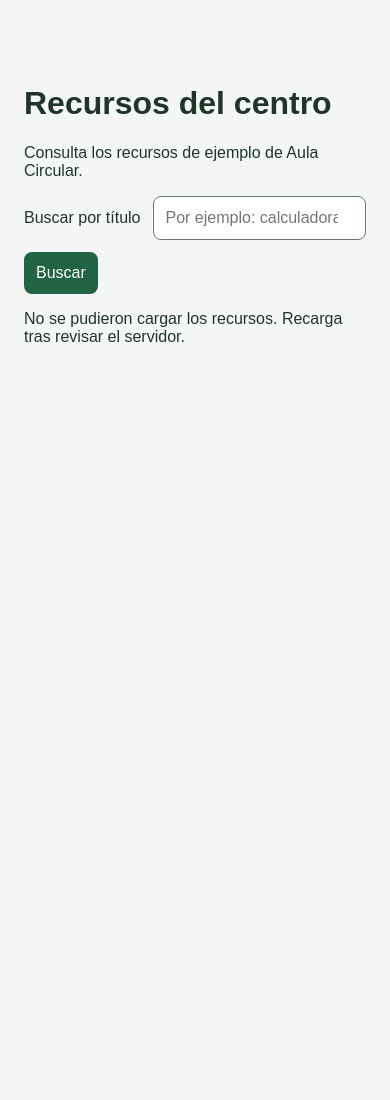
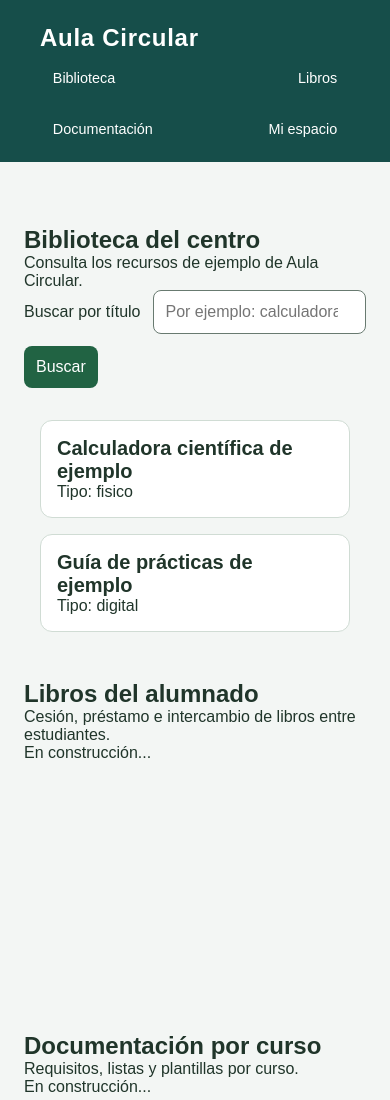
Before and after one commit to danielgomezdefigueroa-code/Aula-Circular, a website: page public/index.html in a window 390 px wide. Shown: the top 1100 px of the page. Before the commit the page ends 844 px from the top, so only its background shows below. Drawn offline with Linux system fonts and the light colour scheme; no server answers.

Commit message:
navegacion responsive, html de prueba

```diff
--- /dev/null
+++ b/public/css/estilo.css
@@ -0,0 +1,152 @@
+
+:root {
+  --crema: #F5F3EB;
+  --verde-petróleo: #164E4A;
+  --carbón: #20352A;
+  --coral: #DB7868;
+}
+
+/* --- Reset y bases --- */
+* { box-sizing: border-box; margin: 0; padding: 0 }
+
+/* Scroll padding para header sticky: deja espacio al hacer scroll a anclas */
+html {
+  scroll-padding-top: 4rem;
+}
+
+/* Cuerpo de la página */
+body {
+  margin: 0;
+  font-family: Arial, sans-serif;
+  background: #f3f6f4;
+  color: #20352a;
+}
+main {
+  max-width: 850px;
+  margin: 40px auto;
+  padding: 24px;
+}
+form {
+  display: flex;
+  gap: 12px;
+  flex-wrap: wrap;
+  align-items: center;
+}
+input, button {
+  padding: 12px;
+  font: inherit;
+  border-radius: 8px;
+}
+input {
+  border: 1px solid #687a70;
+  flex: 1;
+  min-width: 160px;
+}
+button {
+  border: 0;
+  background: #216343;
+  color: white;
+  cursor: pointer;
+}
+ul {
+  padding: 0;
+  list-style: none;
+  display: grid;
+  grid-template-columns: repeat(auto-fit, minmax(240px, 1fr));
+  gap: 16px;
+}
+li {
+  background: white;
+  padding: 20px;
+  border: 1px solid #d0dcd4;
+  border-radius: 12px;
+}
+li h2 { margin-top: 0; font-size: 20px; }
+li p { margin-bottom: 0; }
+
+/* Contenedor máximo: 850px, centrado en pantalla */
+.max-w {
+  max-width: 850px;
+  margin: 0 auto;
+  padding: 0.5rem 1rem 0;
+}
+
+/* --- Header (navegación principal) --- */
+header {
+  background: var(--verde-petróleo);
+  color: white;
+  padding: 1rem 1.5rem;
+  position: sticky;
+  top: 0;
+  z-index: 100;
+}
+
+.brand {
+  font-weight: 750;
+  letter-spacing: .03em;
+  font-size: clamp(1.5rem, 4vw, 2rem);
+}
+
+/* --- Nav principal --- */
+.nav {
+  display: flex;
+  gap: 1rem;
+  align-items: center;
+  flex-wrap: wrap;
+  margin-top: .5rem;
+}
+
+/* Enlaces del menú */
+.nav-link {
+  color: white;
+  text-decoration: none;
+  padding: .5rem .8rem;
+  border-radius: 8px;
+  font-size: .9rem;
+  transition: background .2s;
+}
+
+.nav-link:hover { background: rgba(255,255,255,.2); }
+
+/* ==============================================================
+   MODOS RESPONSIVE
+   ============================================================== */
+
+/* ESCRITORIO > 768px */
+@media(min-width:769px) {
+  .nav { gap: 1.5rem; }
+}
+
+/* MÓVIL < 768px */
+@media(max-width:768px) {
+  .nav { justify-content: space-between; }
+  .nav-link { width: 45%; margin: .2rem 0; }
+}
+
+/* MÓVIL MUY ESTRECHO < 480px */
+@media(max-width:480px) {
+  .nav { overflow-x: auto; white-space: nowrap; }
+  .nav-link { width: auto; margin: .1rem 0; }
+}
+
+.tarjeta-grid {
+  display: grid;
+  grid-template-columns: repeat(auto-fit, minmax(240px, 1fr));
+  gap: 1rem;
+  margin-top: 1rem;
+  list-style: none;
+  padding: 1rem;
+}
+
+.tarjeta {
+  background: white;
+  border: 1px solid #d0dcd4;
+  border-radius: 12px;
+  padding: 1rem;
+}
+
+.seccion {
+  min-height: 320px;
+  margin-bottom: 2rem;
+  scroll-margin-top: 4rem;
+}
--- a/public/index.html
+++ b/public/index.html
@@ -4,60 +4,23 @@
   <meta charset="utf-8">
   <meta name="viewport" content="width=device-width, initial-scale=1">
   <title>Aula Circular · laboratorio</title>
-  <style>
-    body {
-      margin: 0;
-      font-family: Arial, sans-serif;
-      background: #f3f6f4;
-      color: #20352a;
-    }
-    main {
-      max-width: 850px;
-      margin: 40px auto;
-      padding: 24px;
-    }
-    form {
-      display: flex;
-      gap: 12px;
-      flex-wrap: wrap;
-      align-items: center;
-    }
-    input, button {
-      padding: 12px;
-      font: inherit;
-      border-radius: 8px;
-    }
-    input {
-      border: 1px solid #687a70;
-      flex: 1;
-      min-width: 160px;
-    }
-    button {
-      border: 0;
-      background: #216343;
-      color: white;
-      cursor: pointer;
-    }
-    ul {
-      padding: 0;
-      list-style: none;
-      display: grid;
-      grid-template-columns: repeat(auto-fit, minmax(240px, 1fr));
-      gap: 16px;
-    }
-    li {
-      background: white;
-      padding: 20px;
-      border: 1px solid #d0dcd4;
-      border-radius: 12px;
-    }
-    li h2 { margin-top: 0; font-size: 20px; }
-    li p { margin-bottom: 0; }
-  </style>
+  <link rel="stylesheet" href="css/estilo.css">
 </head>
 <body>
-  <main>
-    <h1>Recursos del centro</h1>
+    <header>
+      <div class="max-w">
+        <span class="brand">Aula Circular</span>
+        <nav class="nav" aria-label="Navegación principal">
+          <a href="#biblioteca" class="nav-link">Biblioteca</a>
+          <a href="#libros" class="nav-link">Libros</a>
+          <a href="#documentacion" class="nav-link">Documentación</a>
+          <a href="#mi-espacio" class="nav-link">Mi espacio</a>
+        </nav>
+      </div>
+    </header>
+    <main class="contenido">
+      <section id="biblioteca" class="seccion">
+        <h2>Biblioteca del centro</h2>
         <p>Consulta los recursos de ejemplo de Aula Circular.</p>
         <form id="filtro">
           <label for="busqueda">Buscar por título</label>
@@ -65,9 +28,68 @@
                 placeholder="Por ejemplo: calculadora">
           <button type="submit">Buscar</button>
         </form>
-    <p id="estado" role="status">Cargando…</p>
-    <ul id="recursos"></ul>
+        <ul id="recursos" class="tarjeta-grid"></ul>
+        <!--<script type="module" src="/catalogo.mjs"></script> script main (modificación de prueba)-->
+      </section>
+
+      <section id="libros" class="seccion">
+        <h2>Libros del alumnado</h2>
+        <p>Cesión, préstamo e intercambio de libros entre estudiantes.</p>
+        <p>En construcción...</p>
+      </section>
+
+      <section id="documentacion" class="seccion">
+        <h2>Documentación por curso</h2>
+        <p>Requisitos, listas y plantillas por curso.</p>
+        <p>En construcción...</p>
+      </section>
+
+      <section id="mi-espacio" class="seccion">
+        <h2>Mi espacio</h2>
+        <p>Tus solicitudes, préstamos, publicaciones e historial.</p>
+        <p>En construcción...</p>
+      </section>
     </main>
-  <script type="module" src="/catalogo.mjs"></script>
+
+    <script>
+      const datosEstandar = [
+        { id: 1, titulo: 'Calculadora científica de ejemplo', tipo: 'fisico' },
+        { id: 2, titulo: 'Guía de prácticas de ejemplo', tipo: 'digital' }
+      ];
+
+      async function cargarRecursos(texto = '') {
+        try {
+          const parametros = new URLSearchParams({ q: texto });
+          const respuesta = await fetch('/api/recursos-demo?' + parametros);
+          if (respuesta.ok) {
+            const { datos } = await respuesta.json();
+            return datos || [];
+          }
+        } catch (e) {
+        }
+        return datosEstandar.filter(r =>
+          r.titulo.toLowerCase().includes(texto.toLowerCase())
+        );
+      }
+
+      document.addEventListener('DOMContentLoaded', async () => {
+        const recursos = await cargarRecursos();
+        const lista = document.querySelector('#recursos');
+        lista.innerHTML = '';
+
+        if (recursos.length === 0) {
+          lista.innerHTML = '<li class="tarjeta">No se encontraron recursos.</li>';
+          return;
+        }
+
+        for (const r of recursos) {
+          const tar = document.createElement('li');
+          tar.className = 'tarjeta';
+          tar.innerHTML = `<h2>${r.titulo}</h2><p>Tipo: ${r.tipo}</p>`;
+          lista.append(tar);
+        }
+      });
+    </script>
+
   </body>
 </html>
```
Lines whose indentation alone changed are shown as unchanged.
